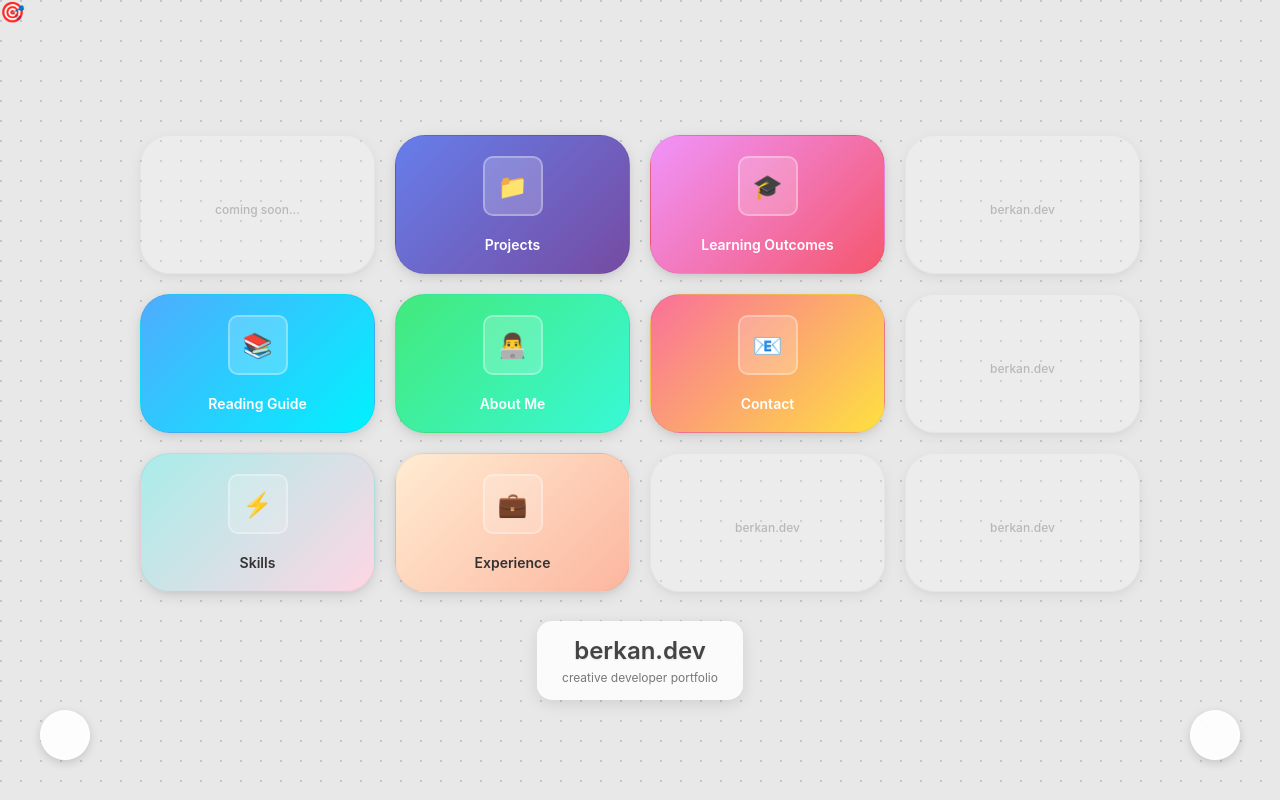
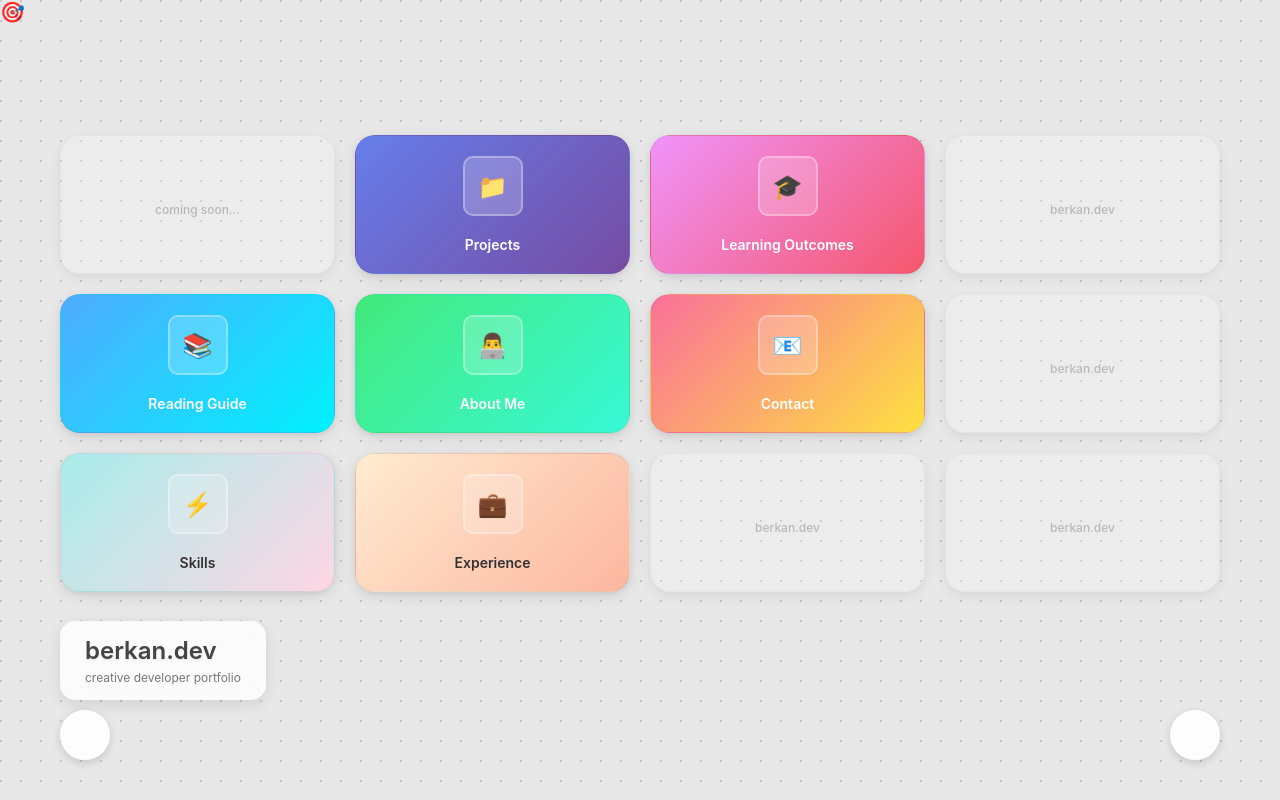
Before and after one commit to BerkanHRGL/portfoliowii, a plain HTML site: page index.html in a window 1280 px wide. Drawn offline with Linux system fonts and the light colour scheme.

Commit message:
Repositioned layout to left and expanded width

```diff
--- a/style.css
+++ b/style.css
@@ -32,10 +32,11 @@ body {
     height: 100vh;
     display: flex;
     flex-direction: column;
-    align-items: center;
+    align-items: flex-start;
     justify-content: center;
     position: relative;
     padding: 40px;
+    padding-left: 60px;
 }
 
 .channels-grid {
@@ -43,14 +44,15 @@ body {
     grid-template-columns: repeat(4, 1fr);
     grid-template-rows: repeat(3, 1fr);
     gap: 20px;
-    width: 1000px;
+    width: calc(100vw - 120px);
+    max-width: 1200px;
     height: 450px;
     margin-bottom: 80px;
 }
 
 .channel-card {
     background: rgba(255, 255, 255, 0.9);
-    border-radius: 30px;
+    border-radius: 20px;
     display: flex;
     align-items: center;
     justify-content: center;
@@ -197,7 +199,8 @@ body {
 .bottom-profile {
     position: absolute;
     bottom: 100px;
-    text-align: center;
+    left: 60px;
+    text-align: left;
     background: rgba(255, 255, 255, 0.8);
     padding: 15px 25px;
     border-radius: 15px;
@@ -223,10 +226,12 @@ body {
 .social-icons {
     position: absolute;
     bottom: 40px;
-    width: 100%;
+    width: calc(100vw - 120px);
+    max-width: 1200px;
     display: flex;
     justify-content: space-between;
-    padding: 0 40px;
+    padding: 0;
+    left: 60px;
 }
 
 .social-icon {
```
